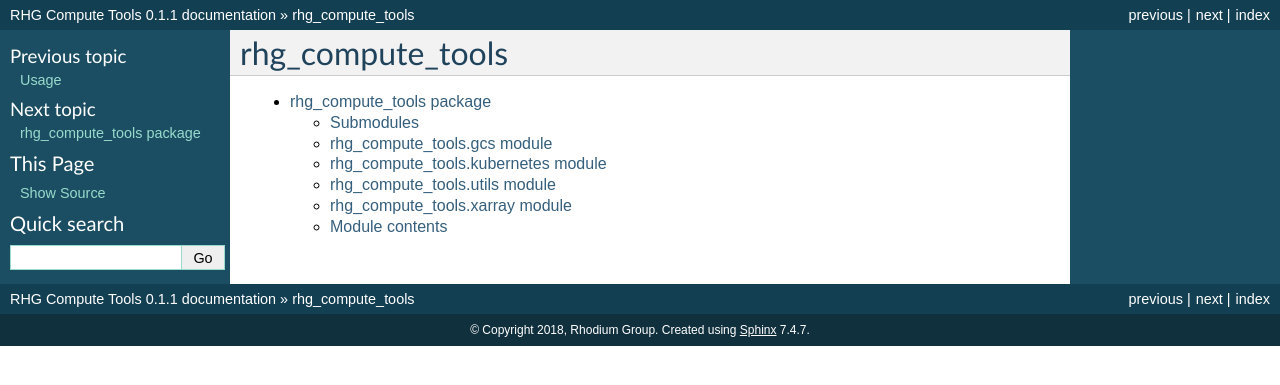
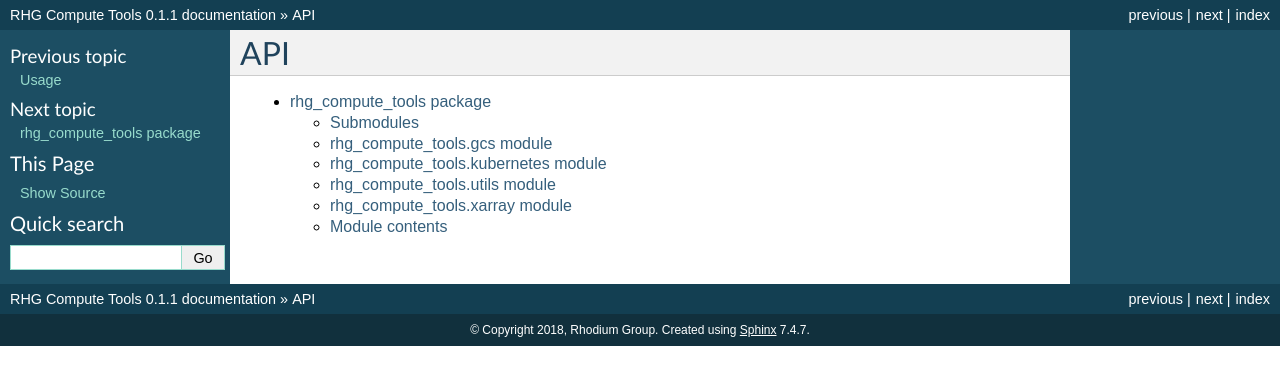
Before and after one commit to RhodiumGroup/rhg_compute_tools, a Sphinx documentation site: the page built from docs/modules.rst, in a window 1280 px wide. Shown: the top 385 px of the page. Built offline with Sphinx 7.4.7, drawn with Linux system fonts in a browser that asks for light colours.

```diff
--- a/docs/conf.py
+++ b/docs/conf.py
@@ -290,5 +290,7 @@ texinfo_documents = [
 
 
 intersphinx_mapping = {
-    'python': ('https://docs.python.org/2.7', None)
+    'python': ('https://docs.python.org/2.7', None),
+    'xarray': ('http://xarray.pydata.org/en/stable/', None),
+    'dask': ('http://docs.dask.org/en/latest/', None),
 }
--- a/docs/modules.rst
+++ b/docs/modules.rst
@@ -1,5 +1,5 @@
-rhg_compute_tools
-=================
+API
+===
 
 .. toctree::
    :maxdepth: 4
```
